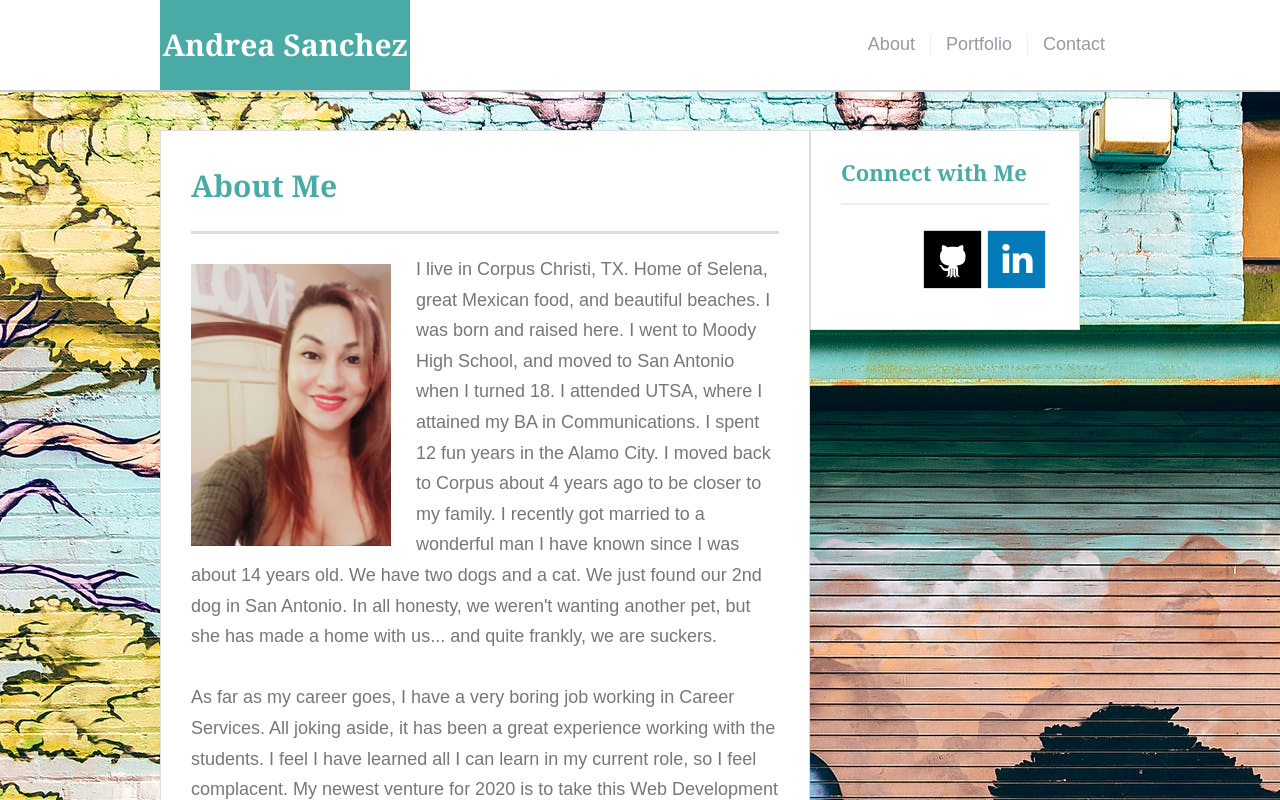
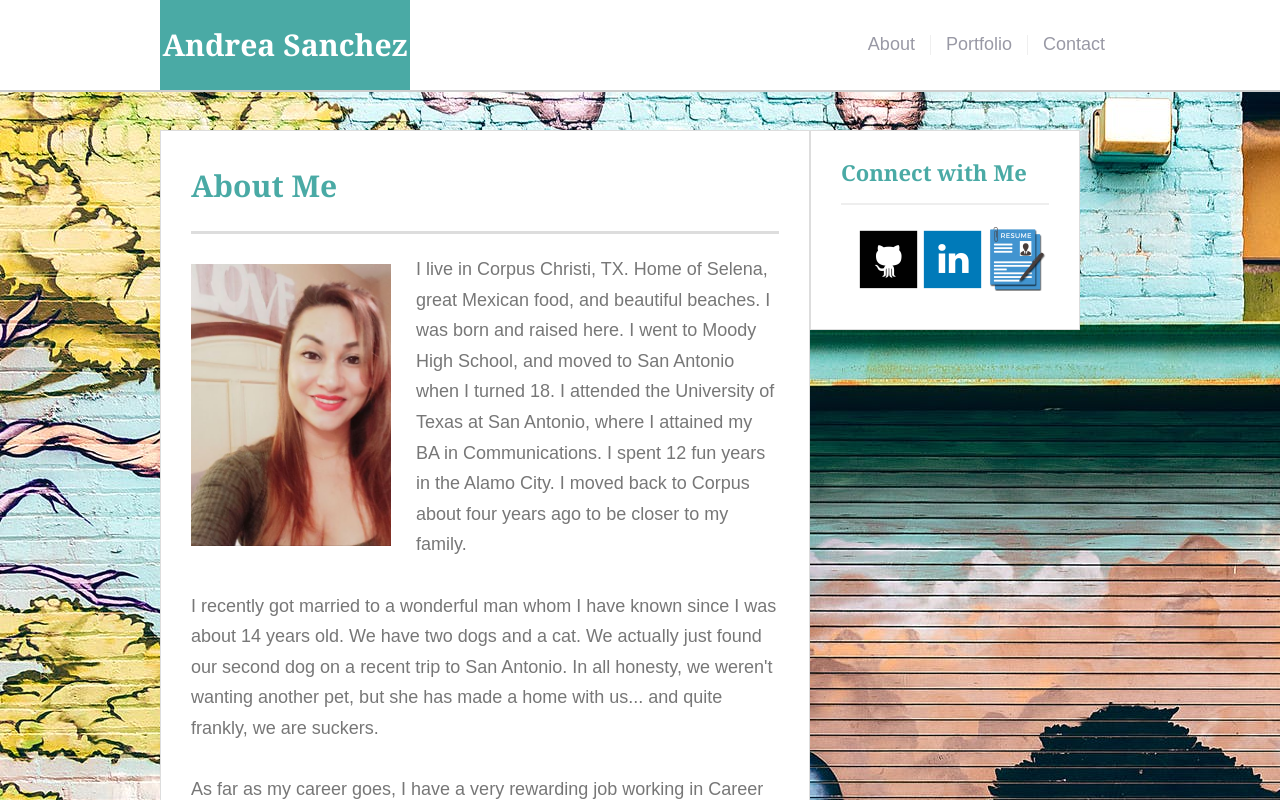
Before and after one commit to andreasancheztx/Responsive-Portfolio, a plain HTML site: page index.html in a window 1280 px wide. Shown: the top 800 px of the page. Drawn offline with Linux system fonts and the light colour scheme.

Commit message:
added resume

```diff
--- a/index.html
+++ b/index.html
@@ -47,29 +47,29 @@
 
         <p> I live in Corpus Christi, TX. Home of Selena, great Mexican food, and beautiful beaches.
           I was born and raised here. I went to Moody High School, and moved to San Antonio when I turned 18.
-          I attended UTSA, where I attained my BA in Communications. I spent 12 fun years in the Alamo City.
-          I moved back to Corpus about 4 years ago to be closer to my family. I recently got married to a wonderful man
-          I have known since I was about 14 years old.
-          We have two dogs and a cat. We just found our 2nd dog in San Antonio. In all honesty, we weren't wanting
-          another pet, but she has made a home with us... and quite
-          frankly, we are suckers.
+          I attended the University of Texas at San Antonio, where I attained my BA in Communications. I spent 12 fun
+          years in the Alamo City.
+          I moved back to Corpus about four years ago to be closer to my family.
           <br>
-
           <br>
-          As far as my career goes, I have a very boring job working in Career Services. All joking aside, it has been a
-          great experience working with the students. I feel I have learned all I can learn in my current
-          role, so I feel complacent. My newest venture for 2020 is to take this Web Development class so that I can
-          learn
-          Front End Development, and start a new career in something more challenging and hopefully fun (and MUCH higher
+          I recently got married to a wonderful man whom I have known since I was about 14 years old.
+          We have two dogs and a cat. We actually just found our second dog on a recent trip to San Antonio. In all
+          honesty, we weren't wanting
+          another pet, but she has made a home with us... and quite frankly, we are suckers.
+          <br>
+          <br>
+          As far as my career goes, I have a very rewarding job working in Career Services. It has been a
+          great experience working with the students. My newest venture for 2020 is to take this Web Development class
+          so that I can learn Front End Development, and start a new career in something more challenging and hopefully
+          fun (and MUCH
+          higher
           paying!)
-          My current company doesn't seem to like to give big raises.. and thats a problem for me and my pocket book.
-          <br>
 
           <br>
 
           What can I say.. I am at an age and a point in my life where I want to do more, and have the ability to work
-          in a field I have always
-          been interested in. I am blessed with a great life, I am happy, and highly favored. This is an investment in
+          in a field I have always been interested in. I am blessed with a great life, I am happy, and highly favored.
+          This is an investment in
           myself, for my husband and our future children.
       </section>
 
@@ -86,10 +86,12 @@
             <a href="https://www.linkedin.com/in/andrea-sanchez-87b7a891" target="_blank">
               <img src="assets/images/LinkedIn.png" alt="LinkedIn">
             </a>
-
+            <a href="https://drive.google.com/file/d/1_CZse2bxbUfs9qY9ofayez52Oc1D_k-8/view?usp=sharing"
+              target="_blank">
+              <img src="assets/images/resume-icon-16.png" alt="PDF">
+            </a>
           </div>
       </aside>
-    </div>
 
       <!-- "push" div for sticky footer -->
       <div class="push"></div>
```
Also changed, not shown: contact.html (+21 -24 lines), portfolio.html (+0 -14 lines), assets/images/DREAM.jpg (renamed from assets/images/157512090.jpg), assets/images/resume-icon-16.png (added). Lines whose indentation alone changed are shown as unchanged.
